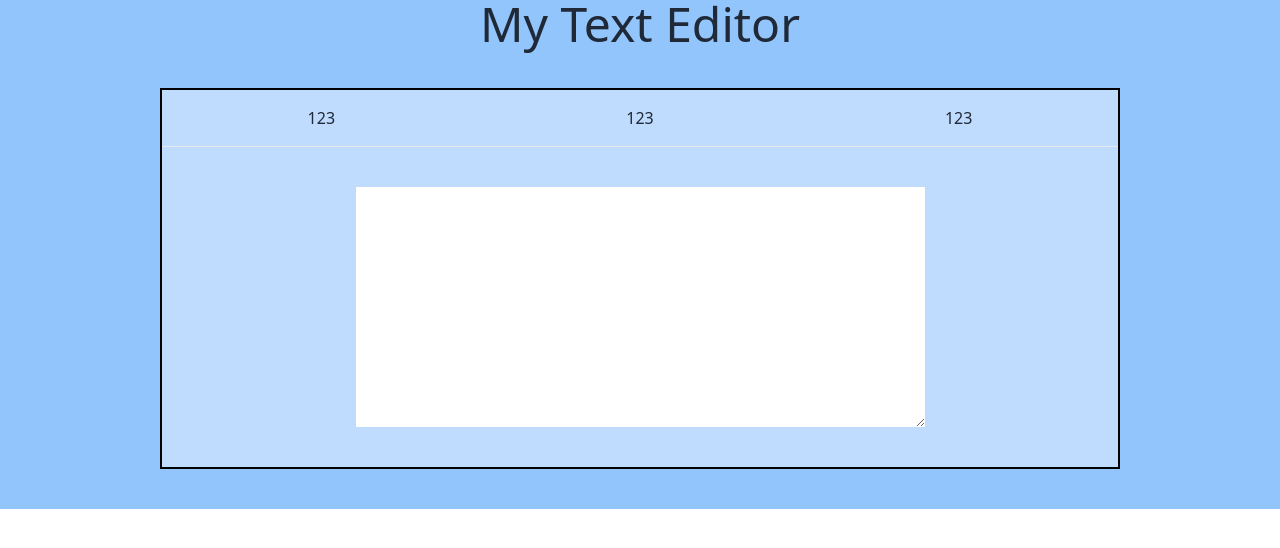
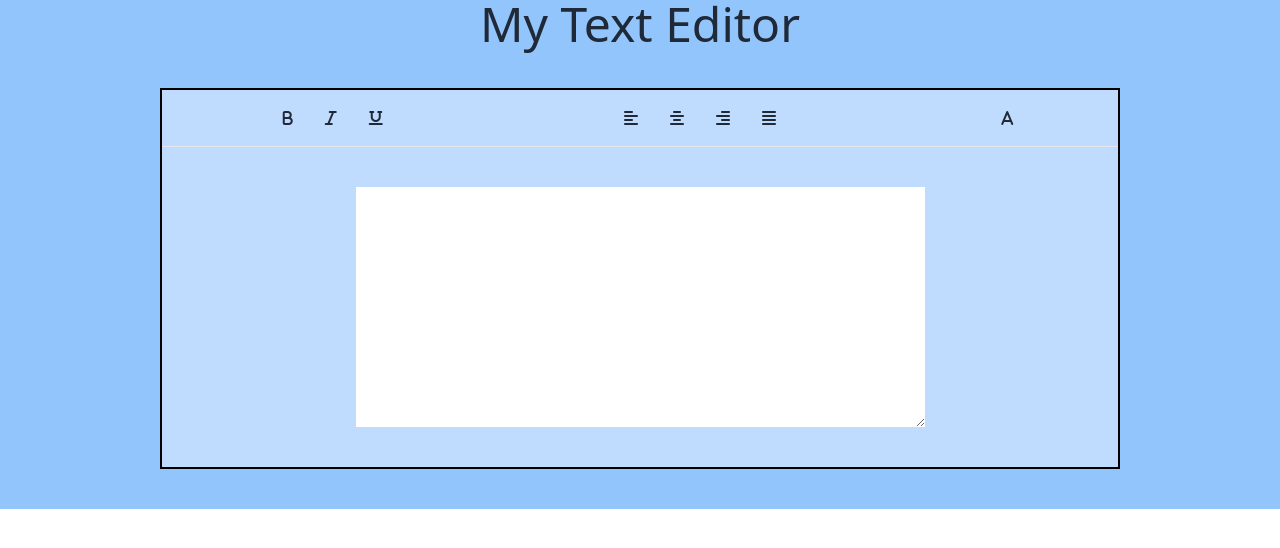
Before and after one commit to HironmoyRay/Docs_By_HP, a plain HTML site: page index.html in a window 1280 px wide. Drawn offline with nearby package versions, Linux system fonts and the light colour scheme.

Commit message:
Functionality Icon Added

```diff
--- a/index.html
+++ b/index.html
@@ -7,6 +7,7 @@
     <title>Docs_By_HP</title>
     <link href="https://cdn.jsdelivr.net/npm/daisyui@4.7.2/dist/full.min.css" rel="stylesheet" type="text/css" />
     <script src="https://cdn.tailwindcss.com"></script>
+    <script src="https://kit.fontawesome.com/032a59644c.js" crossorigin="anonymous"></script>
 </head>
 
 <body class="bg-blue-300">
@@ -17,24 +18,39 @@
         <section class=" border-2 border-black bg-blue-200 ">
             <div class="flex justify-around items-center py-4">
                 <div class="flex ">
-                    <p>1</p>
-                    <p>2</p>
-                    <p>3</p>
+                    <div class="px-2 md:px-4">
+                        <i class="fa-solid fa-b"></i>
+                    </div>
+                    <div class="px-2 md:px-4">
+                        <i class="fa-solid fa-italic"></i>
+                    </div>
+                    <div class="px-2 md:px-4">
+                        <i class="fa-solid fa-underline"></i>
+                    </div>
                 </div>
                 <div class="flex ">
-                    <p>1</p>
-                    <p>2</p>
-                    <p>3</p>
+                    <div class="px-2 md:px-4">
+                        <i class="fa-solid fa-align-left"></i>
+                    </div>
+                    <div class="px-2 md:px-4">
+                        <i class="fa-solid fa-align-center"></i>
+                    </div>
+                    <div class="px-2 md:px-4">
+                        <i class="fa-solid fa-align-right"></i>
+                    </div>
+                    <div class="px-2 md:px-4">
+                        <i class="fa-solid fa-align-justify"></i>
+                    </div>
                 </div>
                 <div class=" flex ">
-                    <p>1</p>
-                    <p>2</p>
-                    <p>3</p>
+                    <div></div>
+                    <div><i class="fa-solid fa-a"></i></div>
+                    <div></div>
                 </div>
             </div>
             <hr>
             <div class="flex justify-center py-10 ">
-                <textarea  name="" id="" cols="60" rows="10"></textarea>
+                <textarea name="" id="" cols="60" rows="10"></textarea>
             </div>
         </section>
 
```
